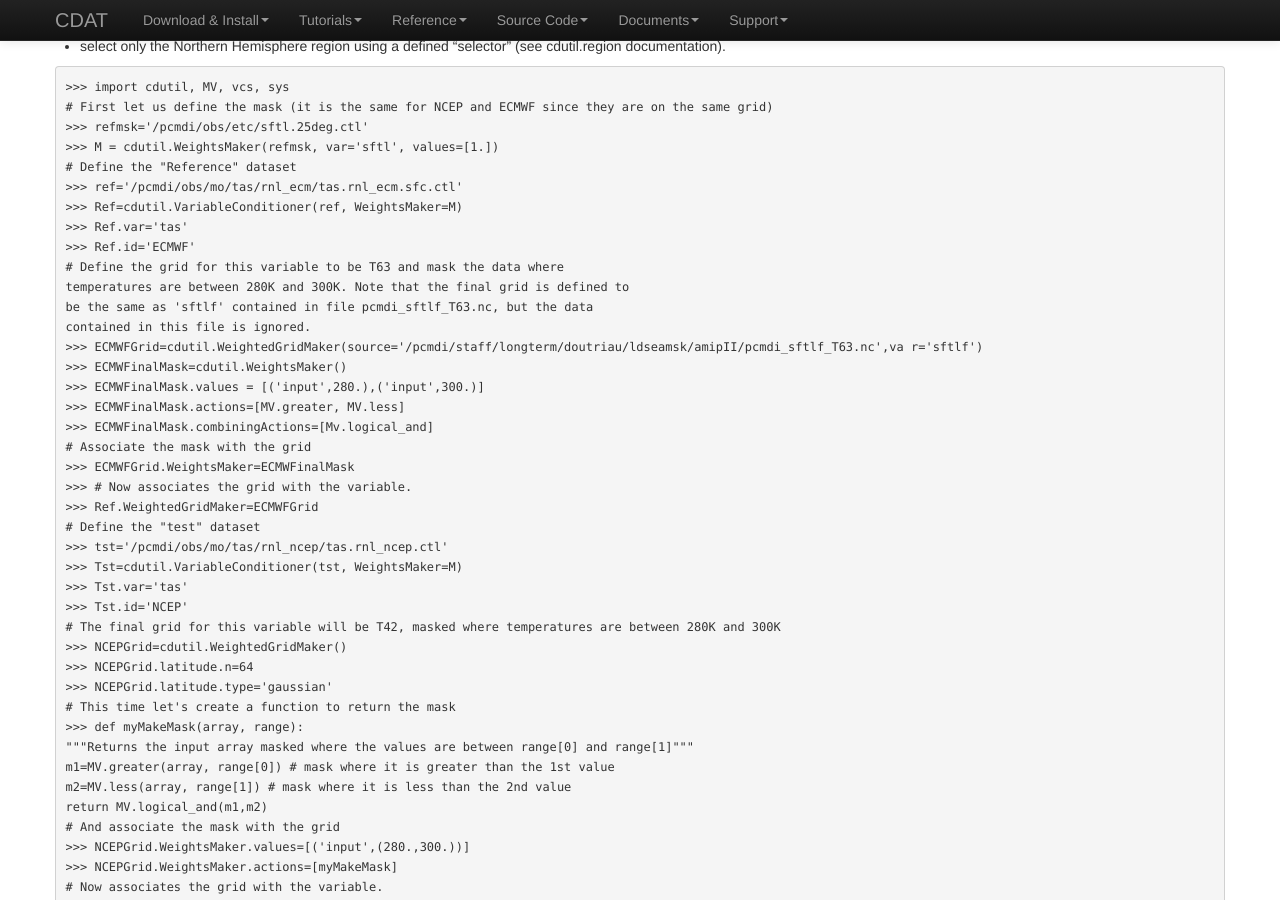
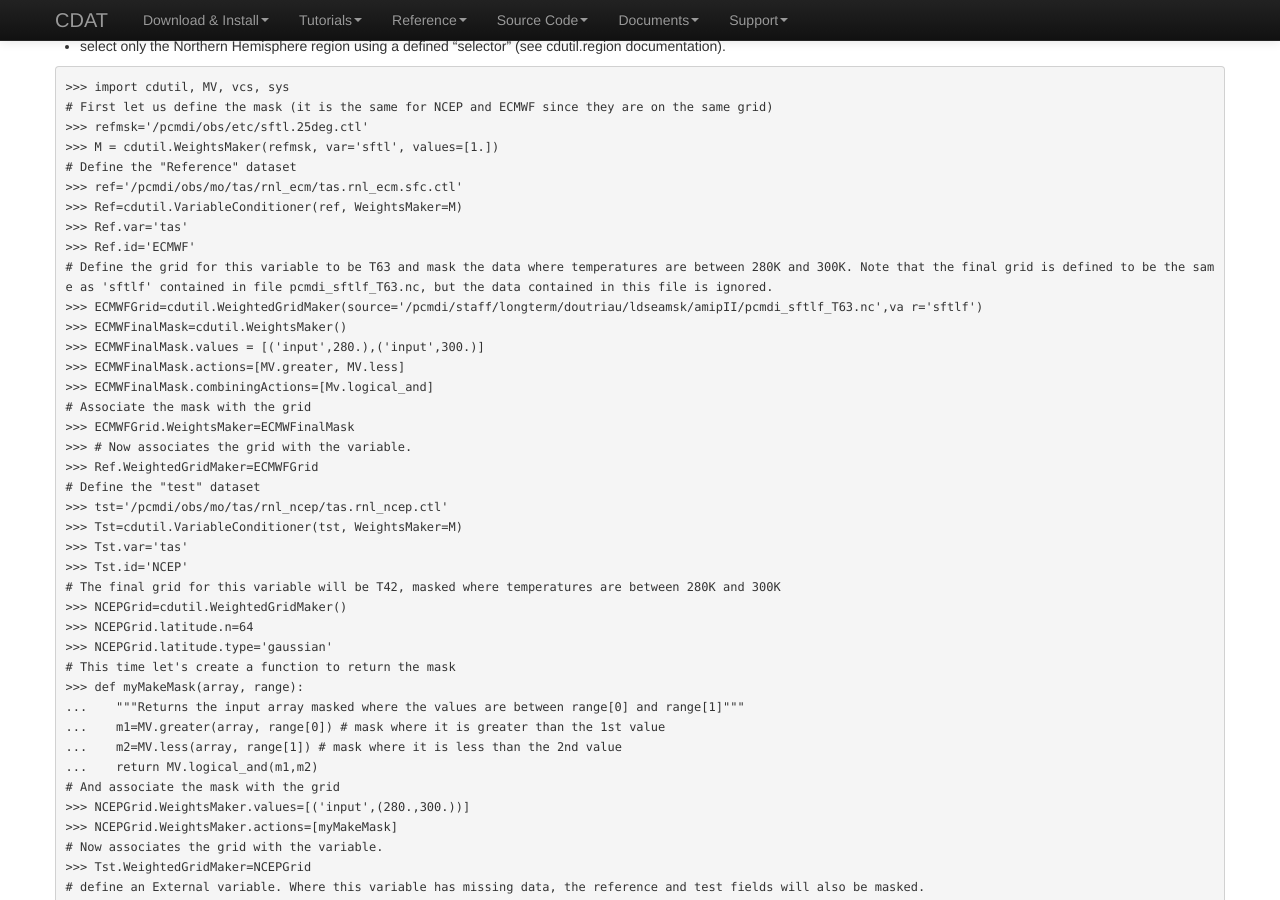
Before and after one commit to CDAT/cdat-old-site, a Jekyll site: the page built from utilities/cdat_utilities-1.md, in a window 1280 px wide and 900 px high, scrolled down 13863 px. Built offline with Jekyll 4.4.1, drawn with Linux system fonts in a browser that asks for light colours; nearby versions of some CDN libraries.

Commit message:
Indented a function that was improperly indented

```diff
--- a/utilities/cdat_utilities-1.md
+++ b/utilities/cdat_utilities-1.md
@@ -766,10 +766,7 @@ This example shows MOST of the options and power of VariablesMatcher. In this ex
 >>> Ref=cdutil.VariableConditioner(ref, WeightsMaker=M)
 >>> Ref.var='tas'
 >>> Ref.id='ECMWF'
-# Define the grid for this variable to be T63 and mask the data where
-temperatures are between 280K and 300K. Note that the final grid is defined to
-be the same as 'sftlf' contained in file pcmdi_sftlf_T63.nc, but the data
-contained in this file is ignored.
+# Define the grid for this variable to be T63 and mask the data where temperatures are between 280K and 300K. Note that the final grid is defined to be the same as 'sftlf' contained in file pcmdi_sftlf_T63.nc, but the data contained in this file is ignored.
 >>> ECMWFGrid=cdutil.WeightedGridMaker(source='/pcmdi/staff/longterm/doutriau/ldseamsk/amipII/pcmdi_sftlf_T63.nc',va r='sftlf')
 >>> ECMWFinalMask=cdutil.WeightsMaker()
 >>> ECMWFinalMask.values = [('input',280.),('input',300.)]
@@ -790,10 +787,10 @@ contained in this file is ignored.
 >>> NCEPGrid.latitude.type='gaussian'
 # This time let's create a function to return the mask
 >>> def myMakeMask(array, range):
-"""Returns the input array masked where the values are between range[0] and range[1]"""
-m1=MV.greater(array, range[0]) # mask where it is greater than the 1st value
-m2=MV.less(array, range[1]) # mask where it is less than the 2nd value
-return MV.logical_and(m1,m2)
+...    """Returns the input array masked where the values are between range[0] and range[1]"""
+...    m1=MV.greater(array, range[0]) # mask where it is greater than the 1st value
+...    m2=MV.less(array, range[1]) # mask where it is less than the 2nd value
+...    return MV.logical_and(m1,m2)
 # And associate the mask with the grid
 >>> NCEPGrid.WeightsMaker.values=[('input',(280.,300.))]
 >>> NCEPGrid.WeightsMaker.actions=[myMakeMask]
```
